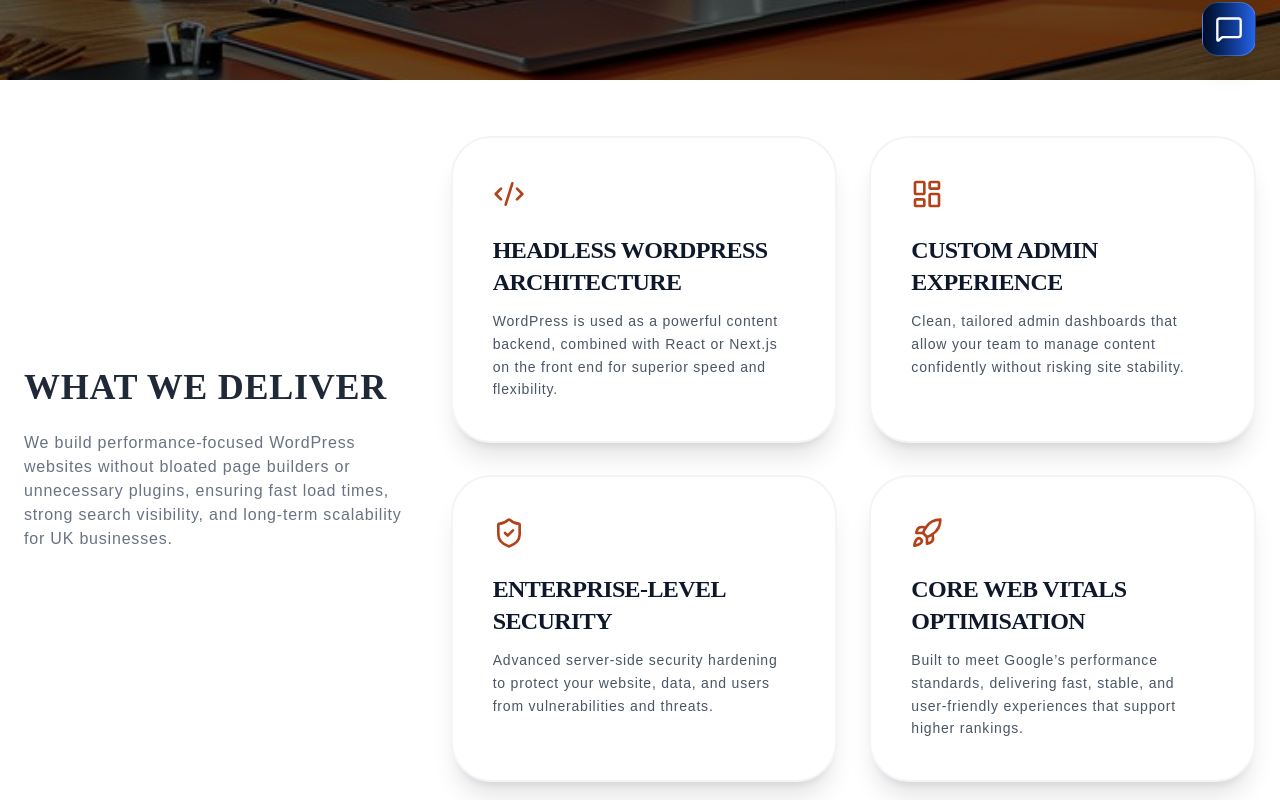
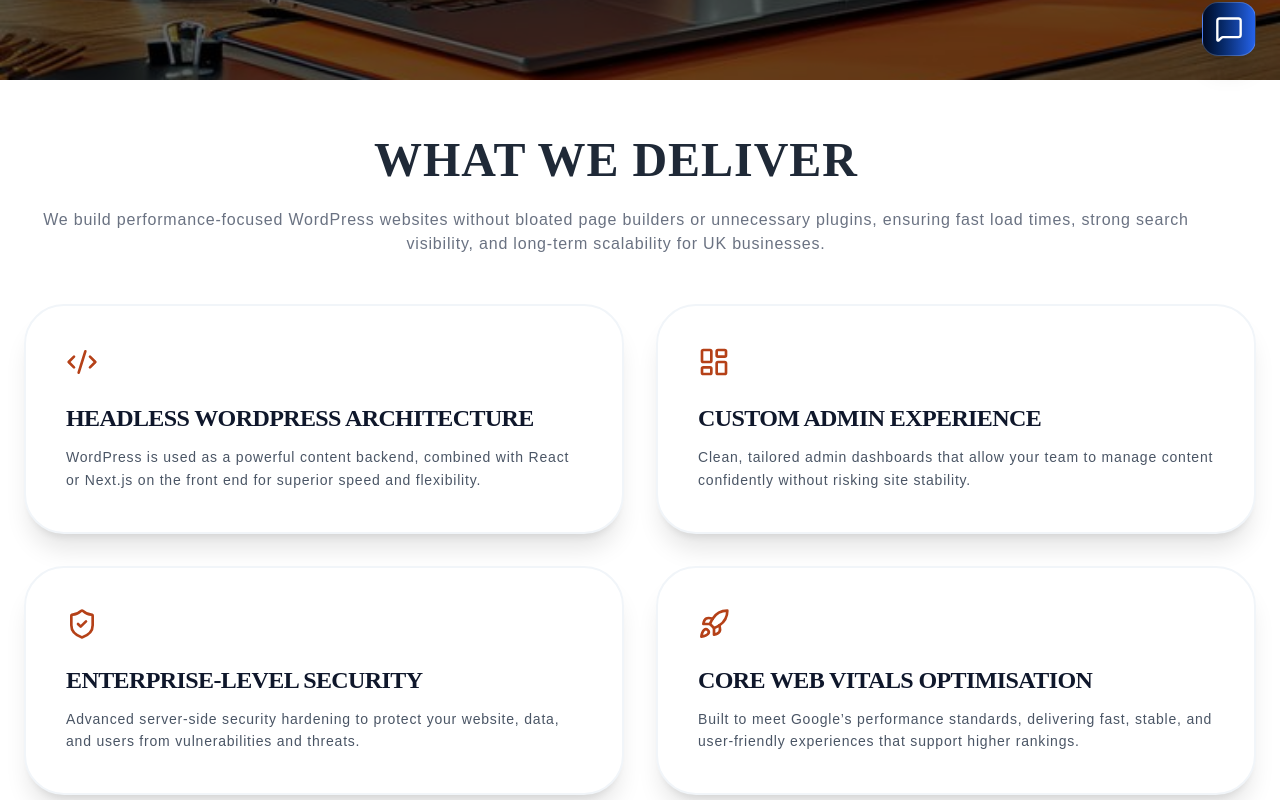
Before and after one commit to Umarnazir-7860/Bizgrow-Digital, a Next.js app: page /wordpress-website in a window 1280 px wide. Shown: the part 720-1520 px from the top of the page. Built offline with nearby package versions, Linux system fonts and the light colour scheme.

Commit message:
Fix some issues

```diff
--- a/app/wordpress-website/page.jsx
+++ b/app/wordpress-website/page.jsx
@@ -68,12 +68,12 @@ const WordPressPage = () => {
       {/* --- NEW SECTION: The "Not Just a Theme" Grid --- */}
       <section className="w-full dark:bg-black  dark:border-t-2 dark:border-orange-700 ">
         <div className="py-14 max-w-7xl mx-auto px-6 ">
-          <div className="grid grid-cols-1 lg:grid-cols-3 gap-12 items-center">
+          <div className="grid grid-cols-1 lg:grid-cols-1 gap-12 items-center">
             <div className="lg:col-span-1">
-              <h2 className="text-4xl font-black dark:text-white mb-6">
+              <h2 className="text-5xl font-black text-center dark:text-white mb-6">
                 What We Deliver
               </h2>
-              <p className="text-gray-500 dark:text-gray-400">
+              <p className="text-gray-500 text-center  dark:text-gray-400">
                 We build performance-focused WordPress websites without bloated
                 page builders or unnecessary plugins, ensuring fast load times,
                 strong search visibility, and long-term scalability for UK
```
